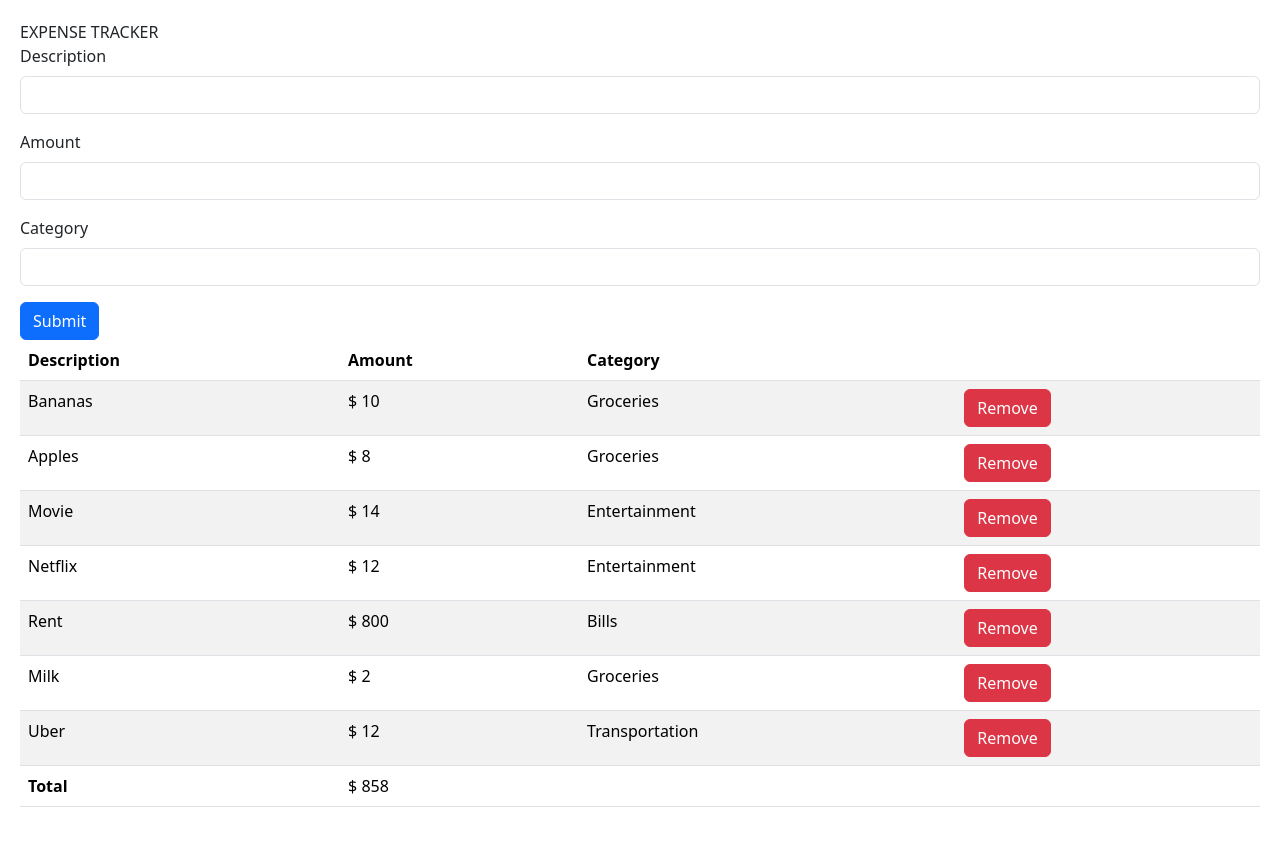
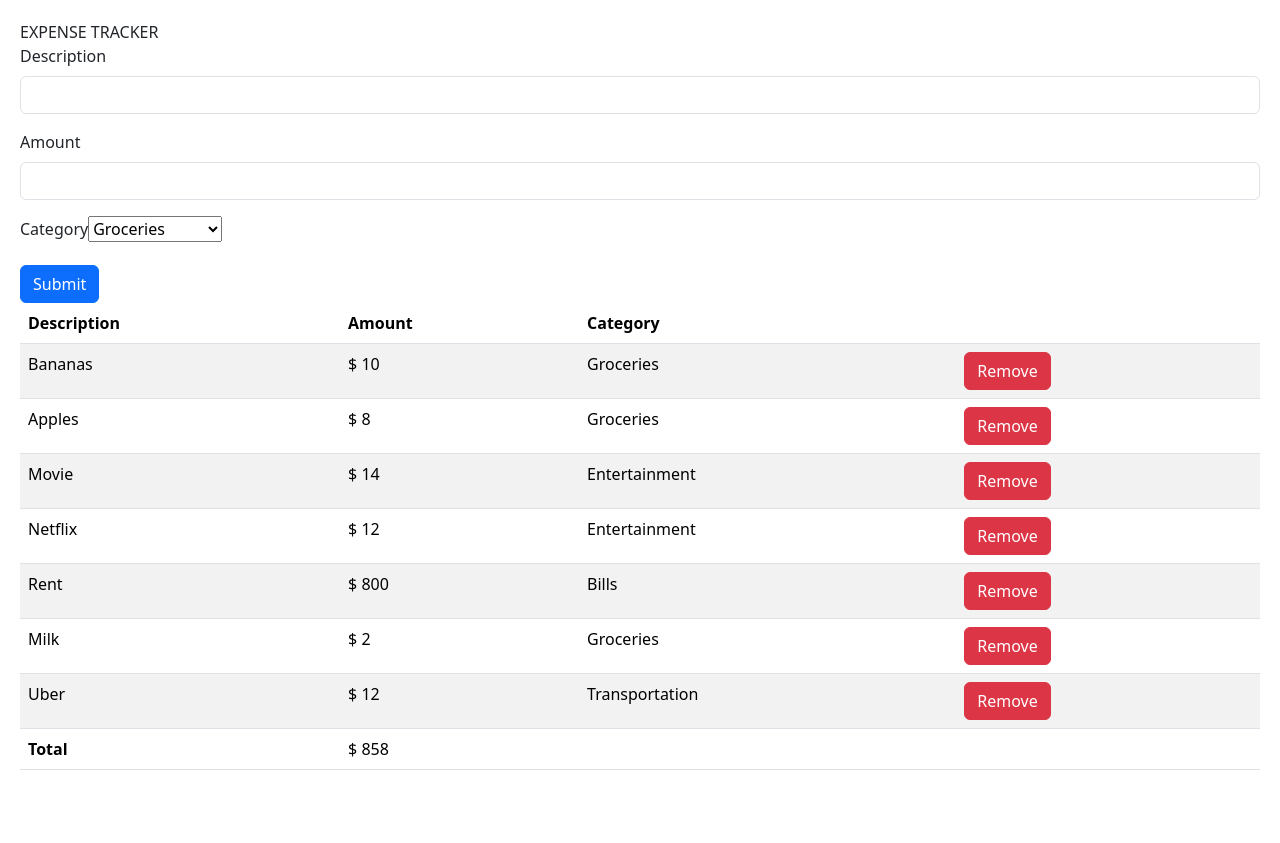
Before and after one commit to hugosundberg/expenseTracker, a React (Vite) app: page / in a window 1280 px wide. After the commit the page ends 806 px from the top, so only its background shows below. Built offline with nearby package versions, Linux system fonts and the light colour scheme.

Commit message:
add expense fixed

```diff
--- a/src/App.tsx
+++ b/src/App.tsx
@@ -4,9 +4,11 @@ import "./index.css";
 import ExpenseList from "./components/ExpenseList/ExpenseList";
 import Form from "./components/Form/Form";
 import "bootstrap/dist/css/bootstrap.min.css";
+import { set } from "react-hook-form";
 
 function App() {
   const [expenses, setExpenses] = useState([
+    // Test data
     { description: "Bananas", amount: 10, category: "Groceries" },
     { description: "Apples", amount: 8, category: "Groceries" },
     { description: "Movie", amount: 14, category: "Entertainment" },
@@ -15,6 +17,10 @@ function App() {
     { description: "Milk", amount: 2, category: "Groceries" },
     { description: "Uber", amount: 12, category: "Transportation" },
   ]);
+
+  function addExpense(newExpense: any) {
+    setExpenses((expenses) => [...expenses, newExpense]);
+  }
 
   function handleRemove(index: number) {
     // Filter out the item with the matching index
@@ -25,7 +31,7 @@ function App() {
   return (
     <>
       <div>EXPENSE TRACKER</div>
-      <Form></Form>
+      <Form onAdd={addExpense}></Form>
       <ExpenseList listItems={expenses} onClick={handleRemove} />
     </>
   );
--- a/src/components/Form/Form.tsx
+++ b/src/components/Form/Form.tsx
@@ -6,11 +6,16 @@ interface FormData {
   category: string;
 }
 
-const Form = () => {
+interface Props {
+  onAdd: (data: FormData) => void;
+}
+
+const Form = ({ onAdd }: Props) => {
   const { register, handleSubmit } = useForm<FormData>();
 
   const onSubmit = (data: FormData) => {
-    console.log(data);
+    // TODO: Add data to table
+    onAdd(data);
   };
 
   return (
@@ -41,12 +46,16 @@ const Form = () => {
         <label htmlFor="category" className="form-label">
           Category
         </label>
-        <input
-          {...register("category", { required: true })}
+        <select
+          {...register("category")}
           id="category"
-          type="text"
-          className="form-control"
-        />
+          className="custom-select"
+        >
+          <option value="Groceries">Groceries</option>
+          <option value="Bills">Bills</option>
+          <option value="Entertainment">Entertainment</option>
+          <option value="Transportation">Transportation</option>
+        </select>
       </div>
 
       <button type="submit" className="btn btn-primary">
```
